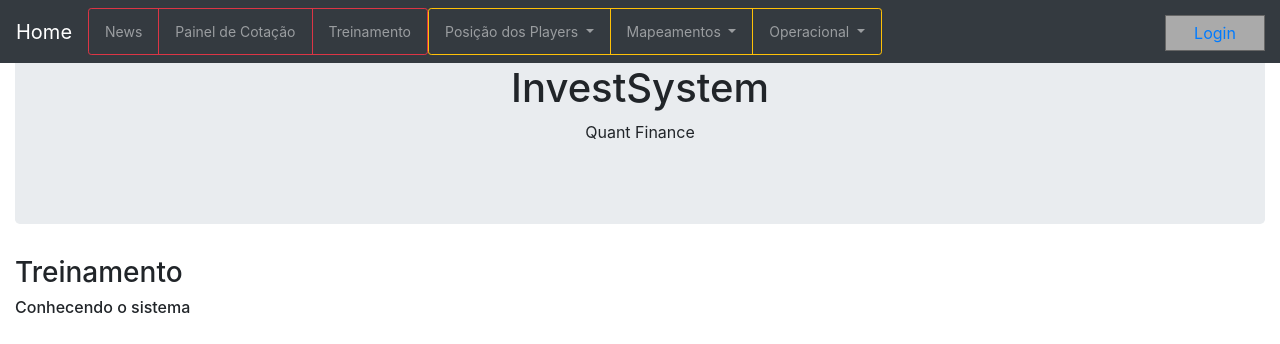
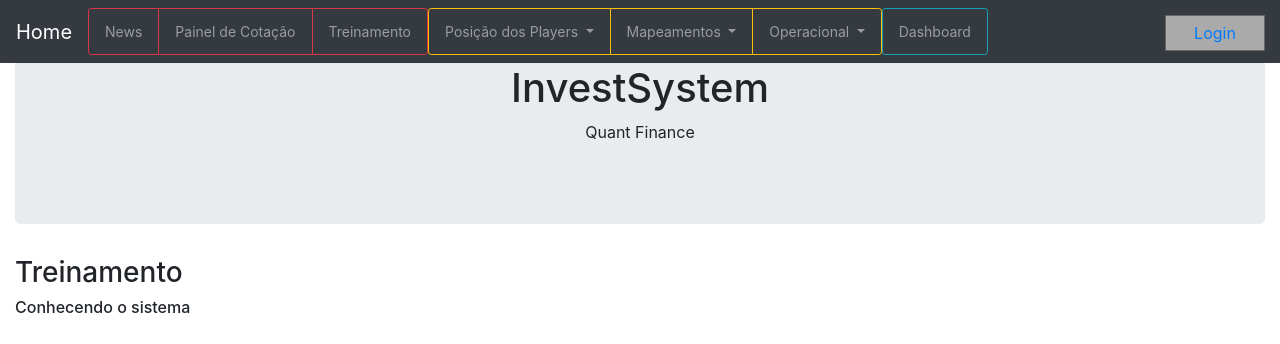
Before and after one commit to eduardobarros13/investsystem, a Django app: page /academia/ in a window 1280 px wide. Shown: the top 344 px of the page. Run offline with Django 3.2, Linux system fonts and the light colour scheme; a user stored in the database is signed in; some libraries are stand-ins or nearby versions.

Commit message:
atualizacao

```diff
--- a/contas/templates/contas/base1.html
+++ b/contas/templates/contas/base1.html
@@ -108,9 +108,15 @@
                     </button>
                 </div>
                 </ul>
-                <button type="bt" class="bt btn-outline-light">
-                    <a href="/login">Login</a>
-                </button>
+                <li class="nav-item">
+                    <div class="btn-group btn-group-sm">
+                        <button type="button" class="btn btn-outline-info">
+                            <a class="nav-link" href="/diario">Dashboard</a>
+                        </button>
+                    </div>
+                        <button type="bt" class="bt btn-outline-light">
+                            <a href="/login">Login</a>
+                        </button>
 
         </nav>
 
```
Also changed, not shown: db.sqlite3, noticias.db, noticiasCNBC.db, 1 other file.
